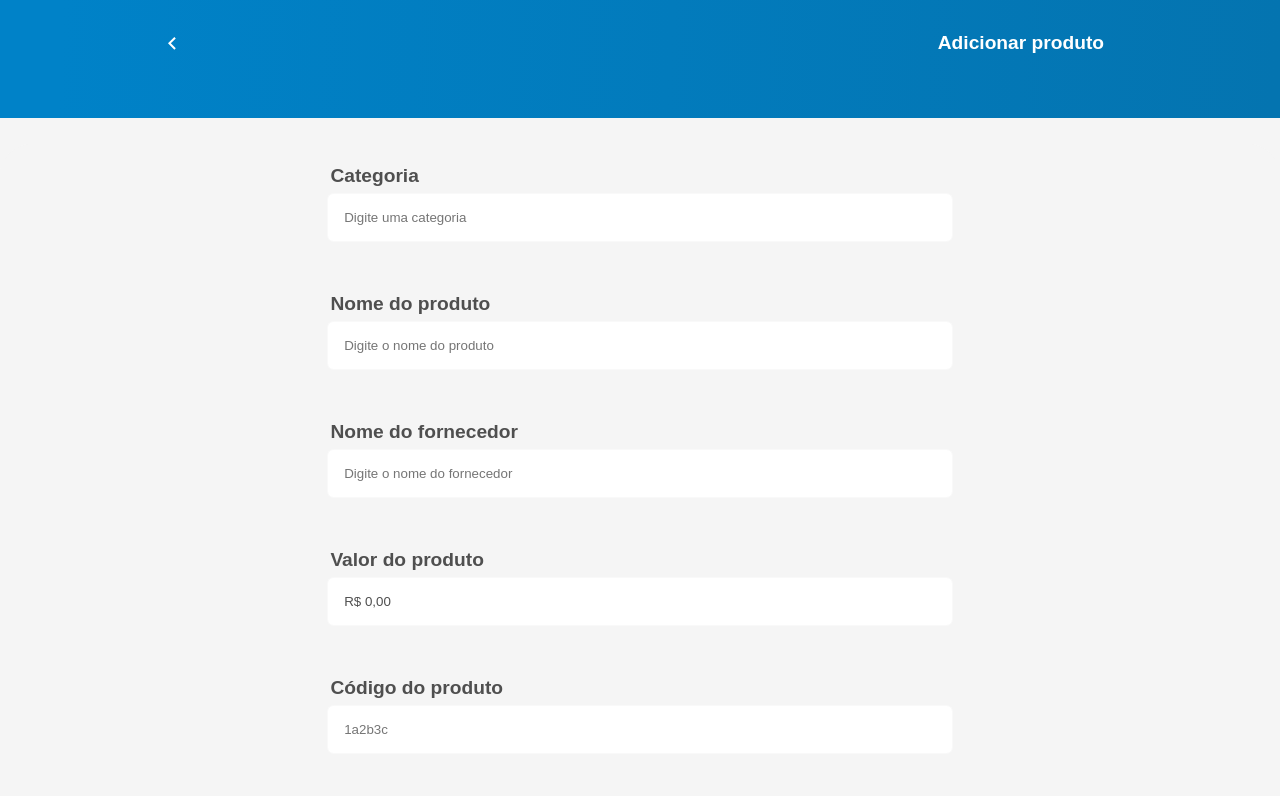
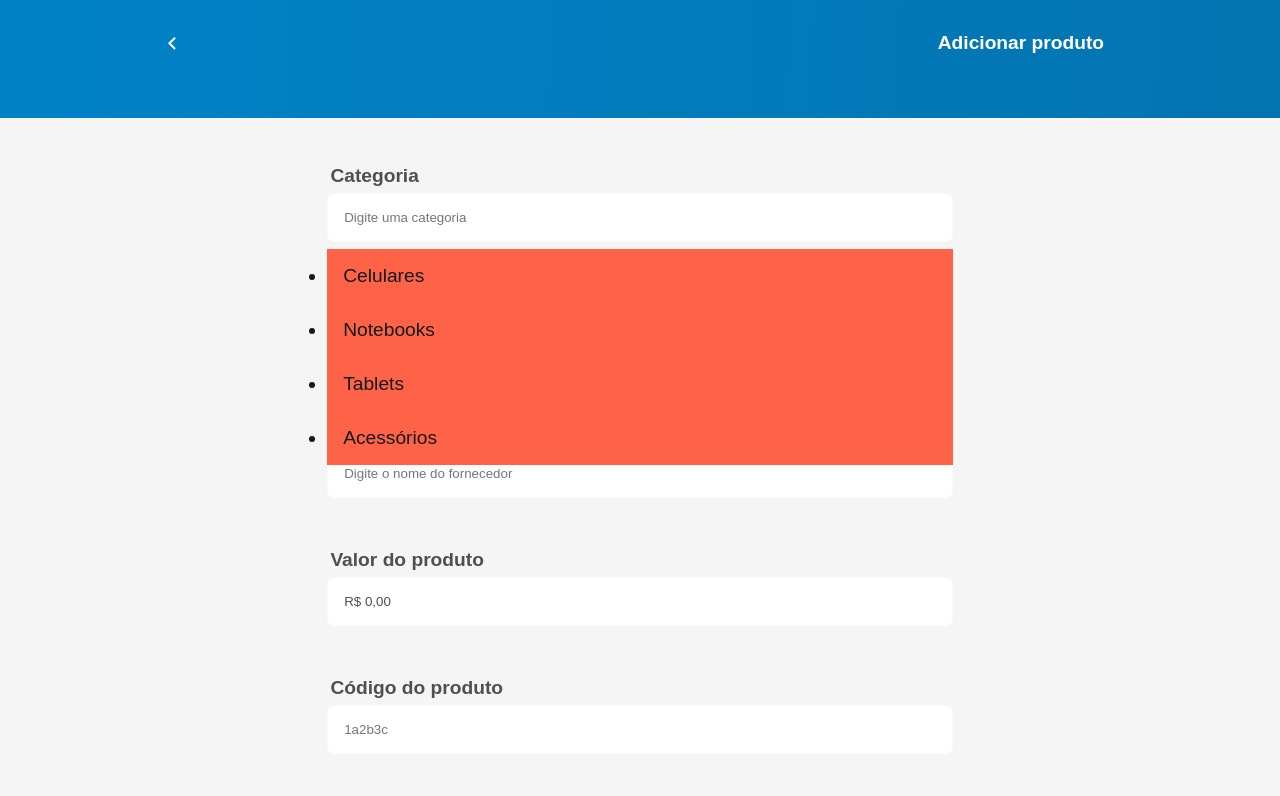
Before and after one commit to temppone/produuucts, a React (Create React App) app: page /product/create in a window 1280 px wide. Shown: the top 796 px of the page. Built offline with nearby package versions, Linux system fonts and the light colour scheme.

Commit message:
feat: input search

```diff
--- a/src/@types/index.ts
+++ b/src/@types/index.ts
@@ -5,3 +5,8 @@ export interface IProduct {
   providerName: string;
   price: number;
 }
+
+export type IInputListItem = {
+  id: string;
+  name: string;
+};
--- a/src/components/Input/index.tsx
+++ b/src/components/Input/index.tsx
@@ -1,17 +1,37 @@
 import React from "react";
-import { InputContainer, InputField, InputLabel, InputWarning } from "./styles";
+import { IInputListItem } from "../../@types";
+import {
+  InputContainer,
+  InputField,
+  InputLabel,
+  InputList,
+  InputListItem,
+  InputWarning,
+} from "./styles";
 
 interface IInput extends React.InputHTMLAttributes<HTMLInputElement> {
   label: string;
   inputError: string | undefined;
+  inputList?: IInputListItem[];
 }
 
-const Input = ({ label, inputError, ...props }: IInput): JSX.Element => {
+const Input = ({
+  label,
+  inputError,
+  inputList,
+  ...props
+}: IInput): JSX.Element => {
   return (
     <InputContainer>
       <InputLabel>{label}</InputLabel>
       <InputField {...props} inputError={inputError} />
       <InputWarning>{inputError}</InputWarning>
+      <InputList>
+        {inputList &&
+          inputList.map((item, index) => (
+            <InputListItem key={index}>{item.name}</InputListItem>
+          ))}
+      </InputList>
     </InputContainer>
   );
 };
--- a/src/components/Input/styles.ts
+++ b/src/components/Input/styles.ts
@@ -51,3 +51,14 @@ export const InputWarning = styled.div`
   color: ${defaultTheme.palette.warning};
   font-size: 1rem;
 `;
+
+export const InputList = styled.ul`
+  background-color: tomato;
+  z-index: 999;
+  border-radius: 0.4rem;
+`;
+
+export const InputListItem = styled.li`
+  background-color: tomato;
+  padding: 1rem;
+`;
--- a/src/pages/ProductCreate/index.tsx
+++ b/src/pages/ProductCreate/index.tsx
@@ -35,6 +35,25 @@ const Registration = (): JSX.Element => {
   const translatedErrors: TransltedErrorsType = {
     "0": "Esse código já existe.",
   };
+
+  const categories = [
+    {
+      id: "1",
+      name: "Celulares",
+    },
+    {
+      id: "2",
+      name: "Notebooks",
+    },
+    {
+      id: "3",
+      name: "Tablets",
+    },
+    {
+      id: "4",
+      name: "Acessórios",
+    },
+  ];
 
   yup.setLocale(ptShort);
   const schema: yup.SchemaOf<IFormData> = yup.object({
@@ -142,6 +161,7 @@ const Registration = (): JSX.Element => {
                 value={value}
                 inputError={errors?.category?.message}
                 placeholder="Digite uma categoria"
+                inputList={categories}
               />
             )}
           />
```
